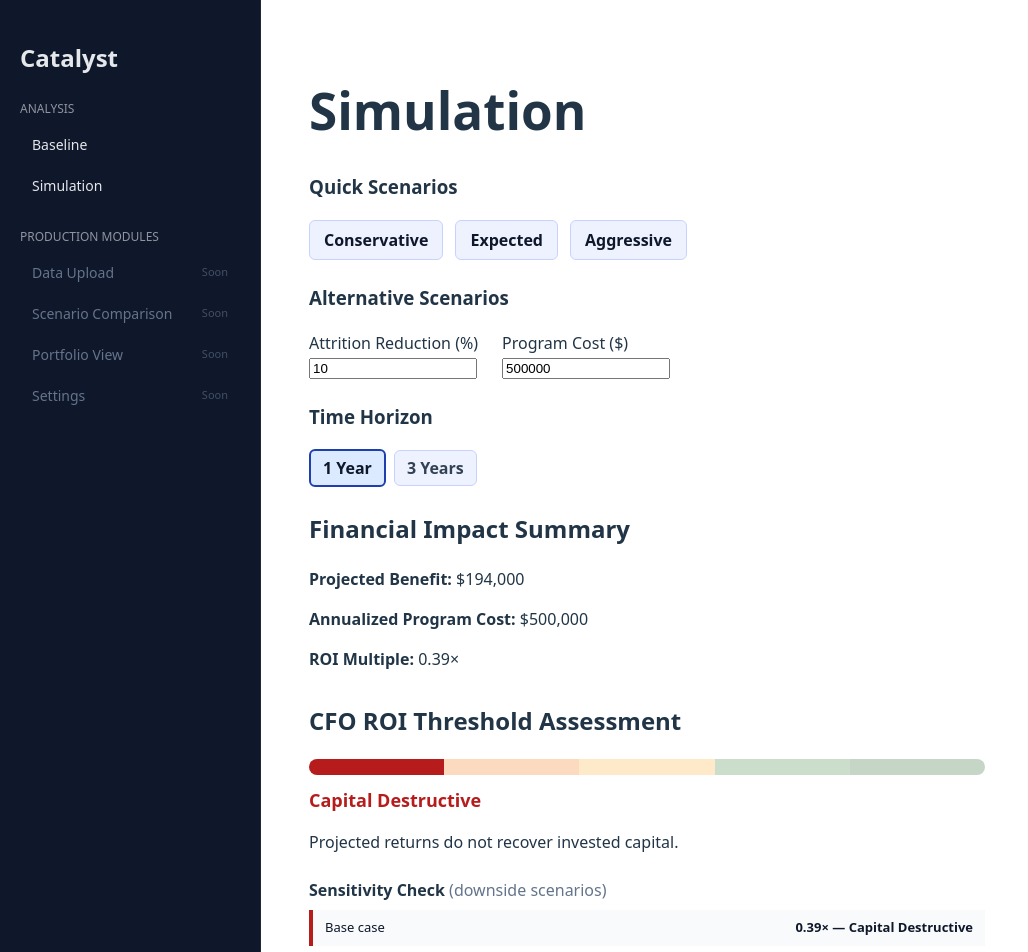
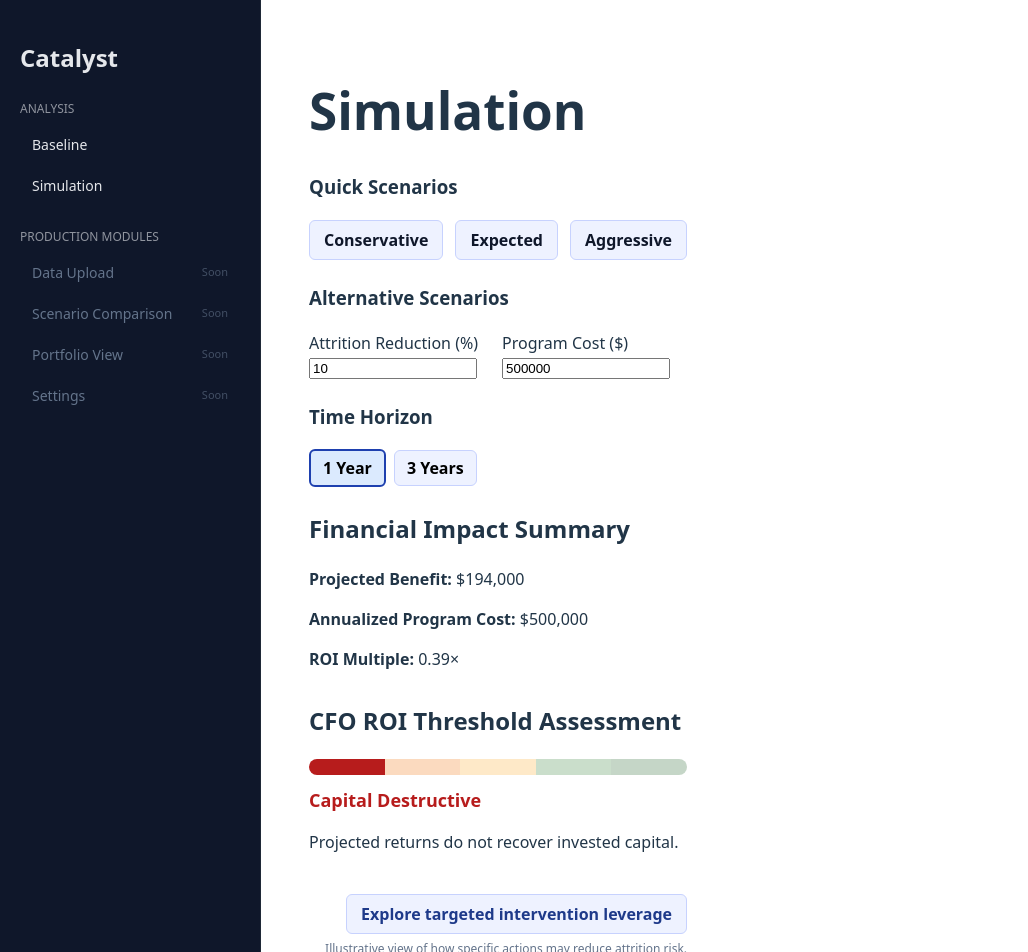
Before and after one commit to prasadbng-art/the-catalyst, a React (Vite) app in the folder catalyst_v1/catalyst-api/catalyst-ui/: page /simulation in a window 1280 px wide. Shown: the top 952 px of the page, without its empty margins (0-1028 px from the left). Built offline with nearby package versions, Linux system fonts and the light colour scheme.

Commit message:
integrating layer 2

```diff
--- /dev/null
+++ b/catalyst_v1/catalyst-api/catalyst-ui/src/components/ResolutionPanel.tsx
@@ -0,0 +1,89 @@
+import React from "react";
+
+interface ResolutionPanelProps {
+    open: boolean;
+    onClose: () => void;
+}
+
+export default function ResolutionPanel({
+    open,
+    onClose,
+}: ResolutionPanelProps) {
+    if (!open) return null;
+
+    return (
+        <div style={overlay}>
+            <div style={panel}>
+                {/* Header */}
+                <div style={header}>
+                    <div>
+                        <h2 style={{ margin: 0 }}>Action Resolution (Illustrative)</h2>
+                        <p style={subtitle}>
+                            How targeted actions translate system-level risk into local impact.
+                        </p>
+                    </div>
+
+                    <button onClick={onClose} style={closeBtn}>
+                        Return to system view
+                    </button>
+                </div>
+
+                {/* Embedded HTML */}
+                <iframe
+                    src="/resolution/index.html"
+                    title="Action Resolution"
+                    style={iframe}
+                />
+            </div>
+        </div>
+    );
+}
+
+/* ---------- styles ---------- */
+
+const overlay: React.CSSProperties = {
+    position: "fixed",
+    inset: 0,
+    background: "rgba(2,6,23,0.55)",
+    zIndex: 50,
+};
+
+const panel: React.CSSProperties = {
+    position: "absolute",
+    right: 0,
+    top: 0,
+    height: "100%",
+    width: "70%",
+    background: "#f8fafc",
+    display: "flex",
+    flexDirection: "column",
+    boxShadow: "-12px 0 24px rgba(0,0,0,0.3)",
+};
+
+const header: React.CSSProperties = {
+    padding: "16px 20px",
+    borderBottom: "1px solid #e5e7eb",
+    display: "flex",
+    justifyContent: "space-between",
+    alignItems: "center",
+};
+
+const subtitle: React.CSSProperties = {
+    margin: "4px 0 0",
+    fontSize: 13,
+    color: "#64748b",
+};
+
+const closeBtn: React.CSSProperties = {
+    border: "none",
+    background: "transparent",
+    color: "#1e40af",
+    fontWeight: 600,
+    cursor: "pointer",
+};
+
+const iframe: React.CSSProperties = {
+    flex: 1,
+    border: "none",
+    width: "100%",
+};
--- a/catalyst_v1/catalyst-api/catalyst-ui/src/pages/simulate.tsx
+++ b/catalyst_v1/catalyst-api/catalyst-ui/src/pages/simulate.tsx
@@ -1,4 +1,5 @@
 import { useState } from "react";
+import ResolutionPanel from "../components/ResolutionPanel";
 
 /* ================================
    Types
@@ -38,11 +39,16 @@ function getROIBand(roiMultiple: number): ROIBand {
 
 function getBandColor(band: ROIBand): string {
   switch (band) {
-    case "Value-Creating": return "#1b5e20";
-    case "Accretive": return "#2e7d32";
-    case "Marginal": return "#f9a825";
-    case "Value-Eroding": return "#ef6c00";
-    case "Capital Destructive": return "#b71c1c";
+    case "Value-Creating":
+      return "#1b5e20";
+    case "Accretive":
+      return "#2e7d32";
+    case "Marginal":
+      return "#f9a825";
+    case "Value-Eroding":
+      return "#ef6c00";
+    case "Capital Destructive":
+      return "#b71c1c";
   }
 }
 
@@ -66,6 +72,9 @@ function getCFONarrative(band: ROIBand): string {
 ================================ */
 
 export default function Simulate() {
+  /* ---- Resolution Panel State ---- */
+  const [showResolution, setShowResolution] = useState(false);
+
   /* ---- Simulation Inputs ---- */
   const [attritionReduction, setAttritionReduction] = useState(10);
   const [programCost, setProgramCost] = useState(500000);
@@ -77,9 +86,7 @@ export default function Simulate() {
   const [activeScenario, setActiveScenario] = useState<Scenario>(null);
 
   /* ---- Computation ---- */
-  const annualBenefit =
-    baselineAttritionCost * (attritionReduction / 100);
-
+  const annualBenefit = baselineAttritionCost * (attritionReduction / 100);
   const totalBenefit = annualBenefit * horizon;
   const annualizedCost = programCost / horizon;
 
@@ -200,12 +207,6 @@ export default function Simulate() {
             />
           </label>
         </div>
-
-        {activeScenario && (
-          <p style={{ marginTop: 8, fontSize: 12, color: "#64748b" }}>
-            Adjust these to explore alternative outcomes.
-          </p>
-        )}
       </section>
 
       {/* ===== Time Horizon ===== */}
@@ -222,7 +223,6 @@ export default function Simulate() {
               borderRadius: 6,
               border: h === horizon ? "2px solid #1e40af" : "1px solid #c7d2fe",
               background: h === horizon ? "#dbeafe" : "#eef2ff",
-              color: h === horizon ? "#0f172a" : "#334155",
               fontWeight: 600,
               cursor: "pointer",
             }}
@@ -264,56 +264,35 @@ export default function Simulate() {
         </div>
 
         <p style={{ maxWidth: 720 }}>{getCFONarrative(band)}</p>
+      </section>
 
-        {/* ===== Sensitivity Ladder ===== */}
-        <div style={{ marginTop: 24, maxWidth: 720 }}>
-          <h4 style={{ marginBottom: 8 }}>
-            Sensitivity Check{" "}
-            <span style={{ fontWeight: 400, color: "#64748b" }}>
-              (downside scenarios)
-            </span>
-          </h4>
+      {/* ===== CTA → Layer 2 ===== */}
+      <div style={{ marginTop: 40, textAlign: "right" }}>
+        <button
+          onClick={() => setShowResolution(true)}
+          style={{
+            padding: "8px 14px",
+            borderRadius: 6,
+            border: "1px solid #c7d2fe",
+            background: "#eef2ff",
+            color: "#1e3a8a",
+            fontWeight: 600,
+            cursor: "pointer",
+          }}
+        >
+          Explore targeted intervention leverage
+        </button>
 
-          {[
-            { label: "Base case", factor: 1 },
-            { label: "–10% benefit", factor: 0.9 },
-            { label: "–20% benefit", factor: 0.8 },
-          ].map((s) => {
-            const adjustedBenefit = totalBenefit * s.factor;
-            const adjustedROI = getROIMultiple(adjustedBenefit, programCost);
-            const adjustedBand = getROIBand(adjustedROI);
+        <p style={{ fontSize: 12, color: "#64748b", marginTop: 6 }}>
+          Illustrative view of how specific actions may reduce attrition risk.
+        </p>
+      </div>
 
-            return (
-              <div
-                key={s.label}
-                style={{
-                  display: "flex",
-                  justifyContent: "space-between",
-                  alignItems: "center",
-                  padding: "8px 12px",
-                  marginBottom: 6,
-                  background: "#f8fafc",
-                  borderLeft: `4px solid ${getBandColor(adjustedBand)}`,
-                  color: "#0f172a",
-                  fontSize: 13,
-                }}
-              >
-                <span>{s.label}</span>
-                <span style={{ fontWeight: 600 }}>
-                  {adjustedROI.toFixed(2)}× — {adjustedBand}
-                </span>
-              </div>
-            );
-          })}
-        </div>
-
-        {band !== "Value-Creating" && (
-          <p style={{ maxWidth: 720 }}>
-            To reach <strong>Value-Creating</strong>, attrition-related cost would need to fall by approximately{" "}
-            <strong>{requiredAttritionReduction.toFixed(1)}%</strong>.
-          </p>
-        )}
-      </section>
+      {/* ===== Embedded Resolution Panel ===== */}
+      <ResolutionPanel
+        open={showResolution}
+        onClose={() => setShowResolution(false)}
+      />
     </div>
   );
 }
```
